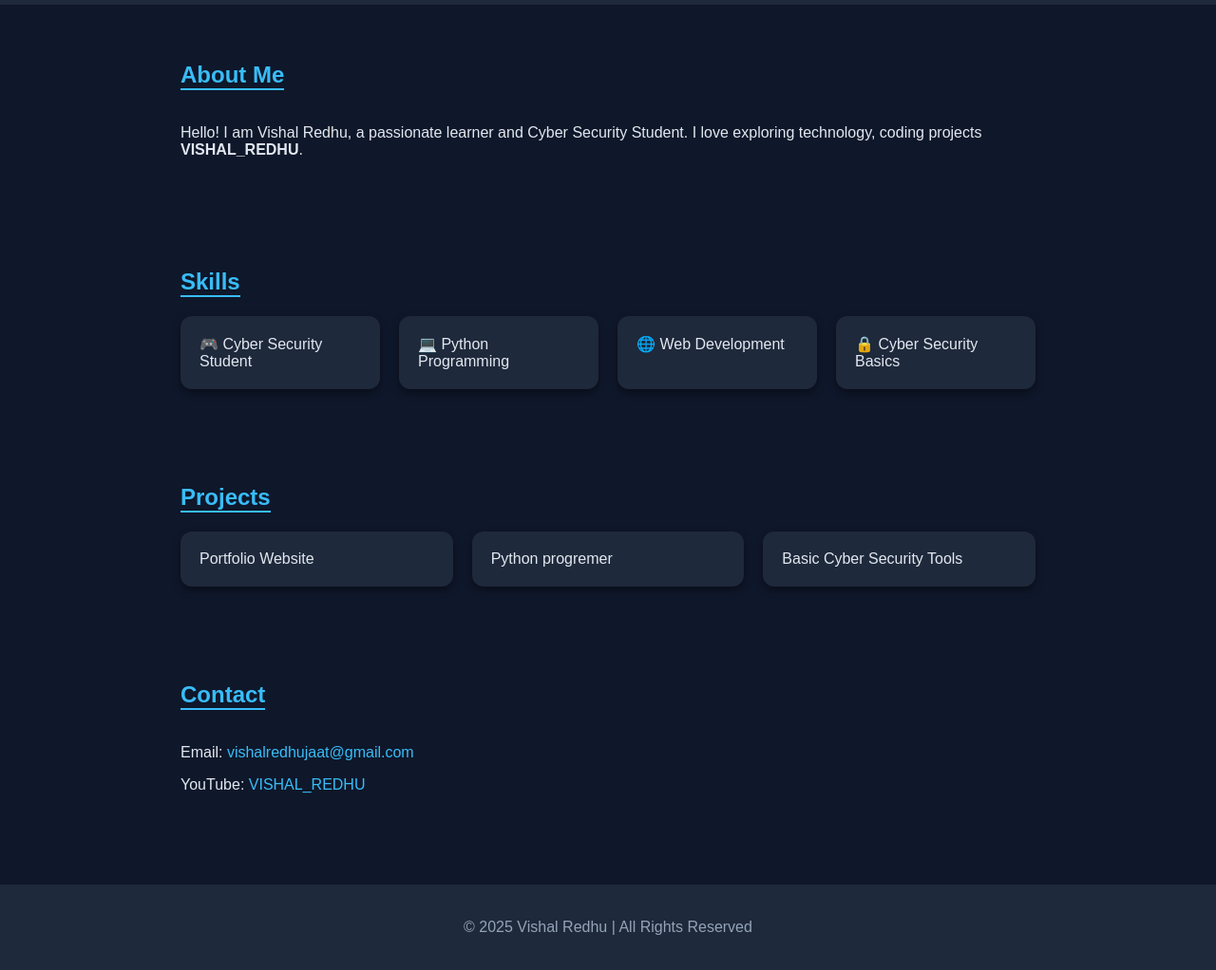
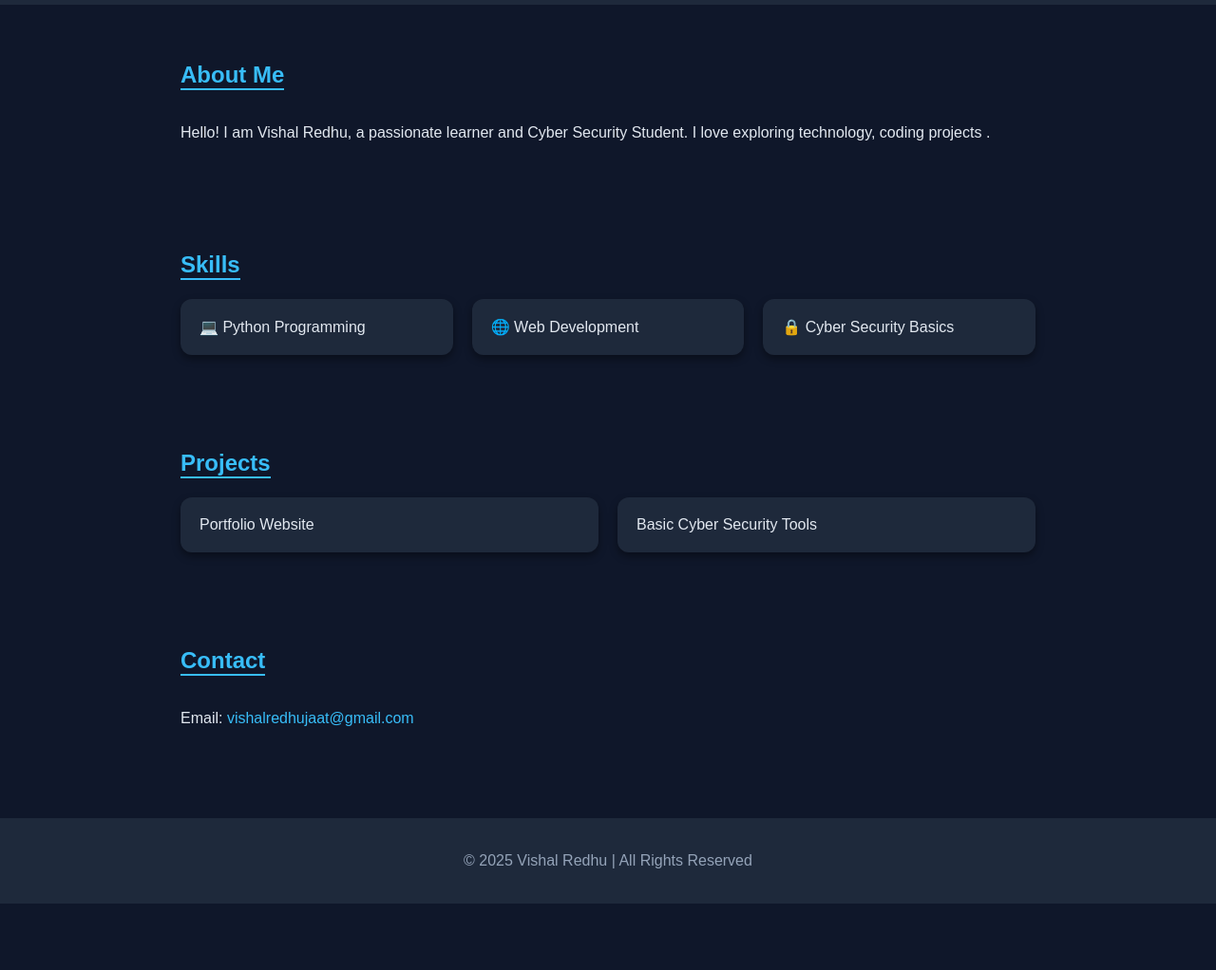
Before and after one commit to siluredhu/silu.github.io, a plain HTML site: page index.html in a window 1280 px wide. Shown: the part 140-1162 px from the top of the page at 95% size. After the commit the page ends 1092 px from the top, so only its background shows below. Drawn offline with Linux system fonts and the light colour scheme.

Commit message:
Add files via upload

```diff
--- a/index.html
+++ b/index.html
@@ -68,13 +68,12 @@
 
   <section>
     <h2>About Me</h2>
-    <p>Hello! I am Vishal Redhu, a passionate learner and Cyber Security Student. I love exploring technology, coding projects <strong>VISHAL_REDHU</strong>.</p>
+    <p>Hello! I am Vishal Redhu, a passionate learner and Cyber Security Student. I love exploring technology, coding projects <strong></strong>.</p>
   </section>
 
   <section>
     <h2>Skills</h2>
     <div class="skills">
-      <div class="card">🎮 Cyber Security Student</div>
       <div class="card">💻 Python Programming</div>
       <div class="card">🌐 Web Development</div>
       <div class="card">🔒 Cyber Security Basics</div>
@@ -85,7 +84,6 @@
     <h2>Projects</h2>
     <div class="projects">
       <div class="card">Portfolio Website</div>
-      <div class="card">Python progremer</div>
       <div class="card">Basic Cyber Security Tools</div>
     </div>
   </section>
@@ -93,7 +91,6 @@
   <section>
     <h2>Contact</h2>
     <p>Email: <a href="mailto:vishalredhujaat@gamil.com">vishalredhujaat@gmail.com</a></p>
-    <p>YouTube: <a href="https://youtube.com/@SILU_REDHU" target="_blank">VISHAL_REDHU</a></p>
   </section>
 
   <footer>
```
